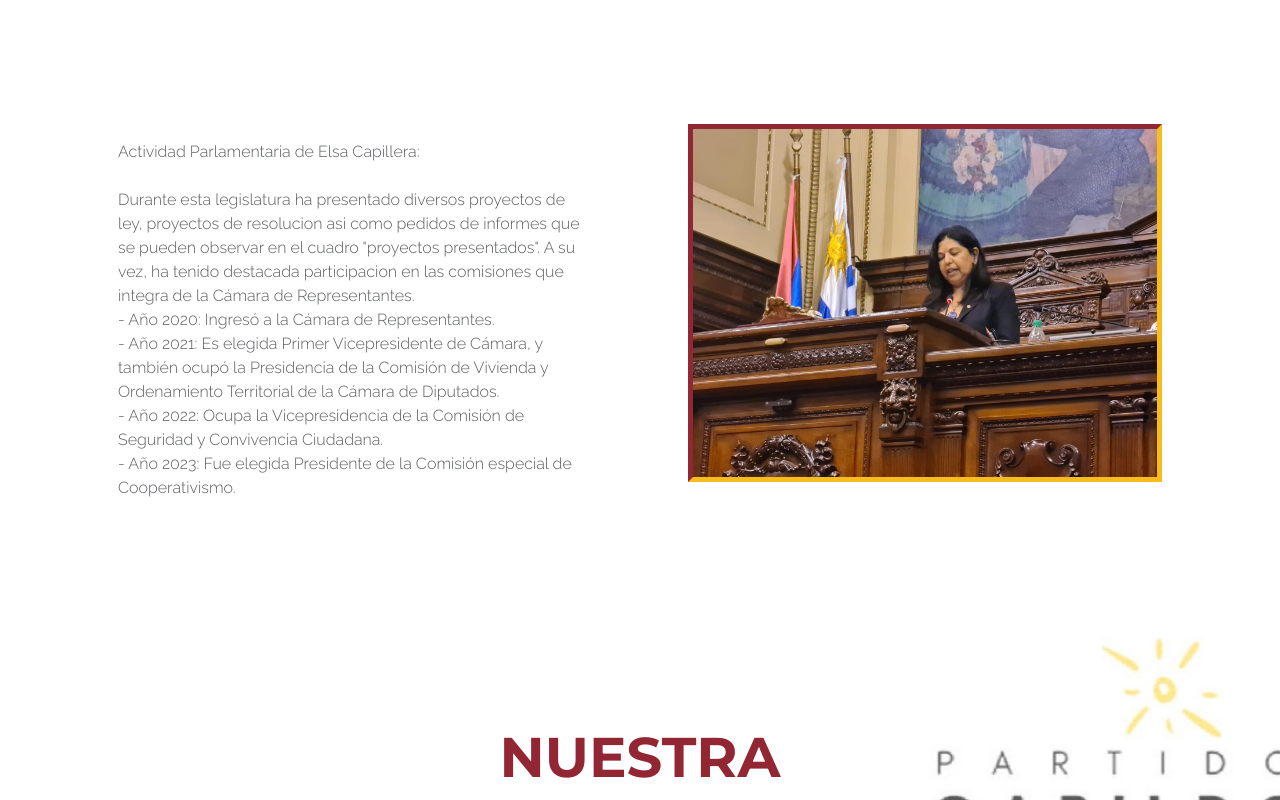
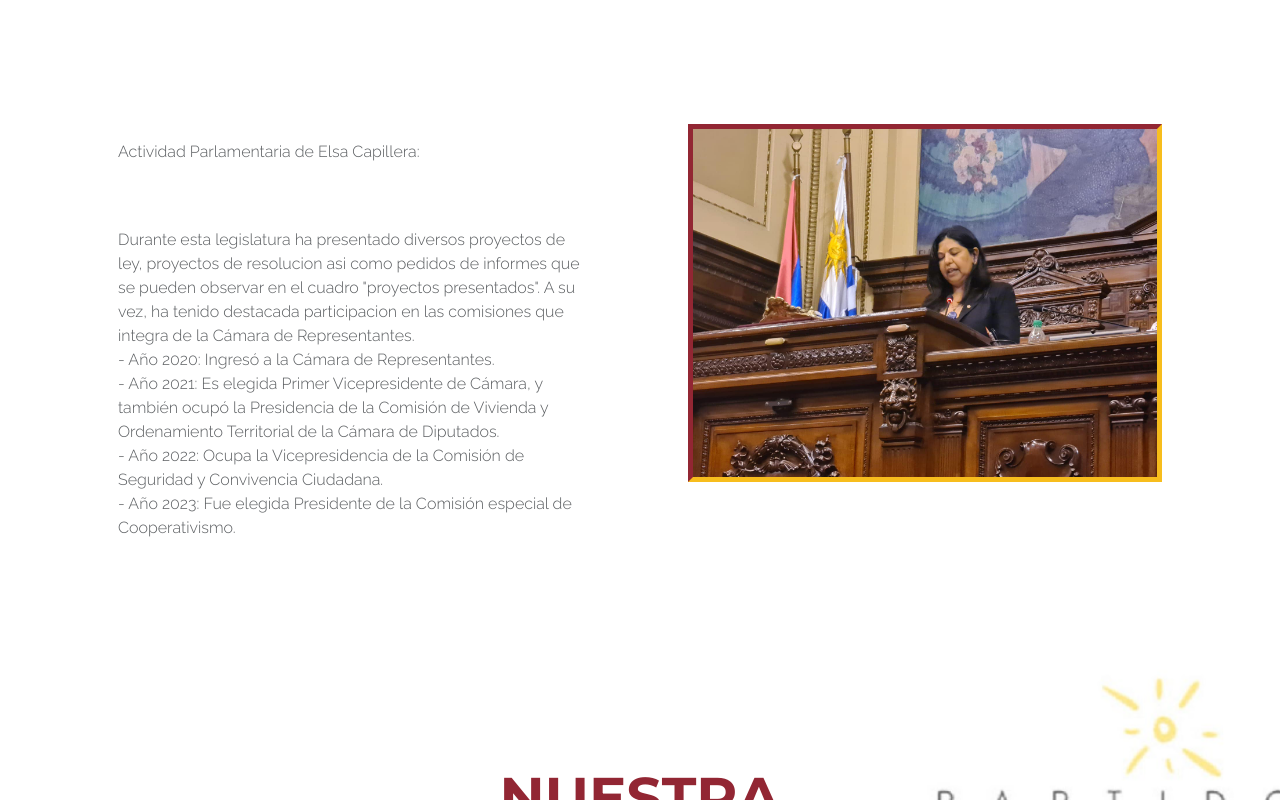
Before and after one commit to juanfonseca09/vicente, a React (Vite) app: page /elsa in a window 1280 px wide. Shown: the part 2000-2800 px from the top of the page. Built offline with nearby package versions, Linux system fonts and the light colour scheme.

Commit message:
Update Elsa.jsx

```diff
--- a/src/components/Elsa.jsx
+++ b/src/components/Elsa.jsx
@@ -24,7 +24,7 @@ Elsa Capillera es una mujer de fe, convencida de que imposible, no hay nada.
 "Donde hay voluntad, siempre hay un camino"</p>
             </Col>
             <Col md={6} className="p-5">
-              <p className='py-3 text-muted'>Actividad Parlamentaria de Elsa Capillera:<br/><br/>
+              <p className='py-3 text-muted'><p>Actividad Parlamentaria de Elsa Capillera:</p><br/><br/>
 Durante esta legislatura ha presentado diversos proyectos de ley, proyectos de resolucion asi como pedidos de informes que se pueden observar en el cuadro "proyectos presentados".  A su vez, ha tenido destacada participacion en las comisiones que integra de la Cámara de Representantes.<br/>
 - Año 2020: Ingresó a la Cámara de Representantes.<br/>
 - Año 2021: Es elegida Primer Vicepresidente de Cámara, y también ocupó la Presidencia de la Comisión de Vivienda y Ordenamiento Territorial de la Cámara de Diputados.<br/>
```
